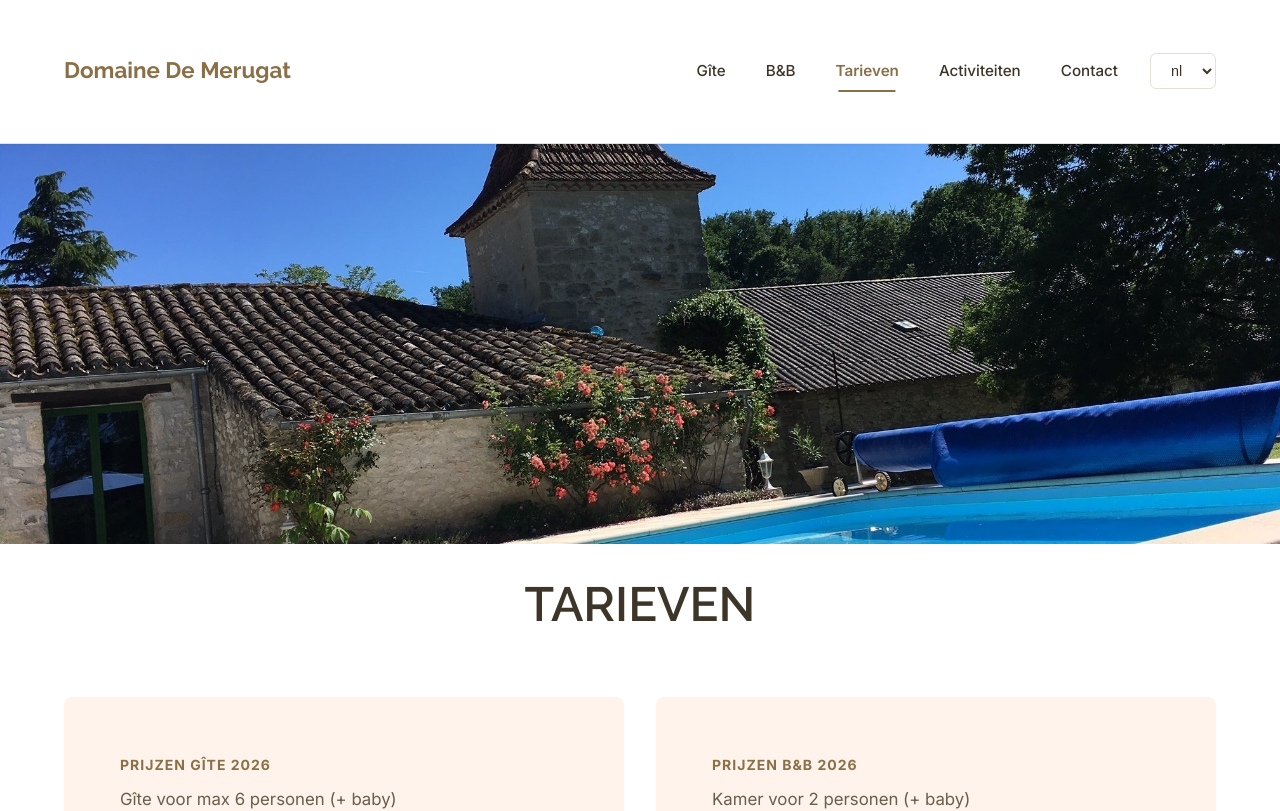
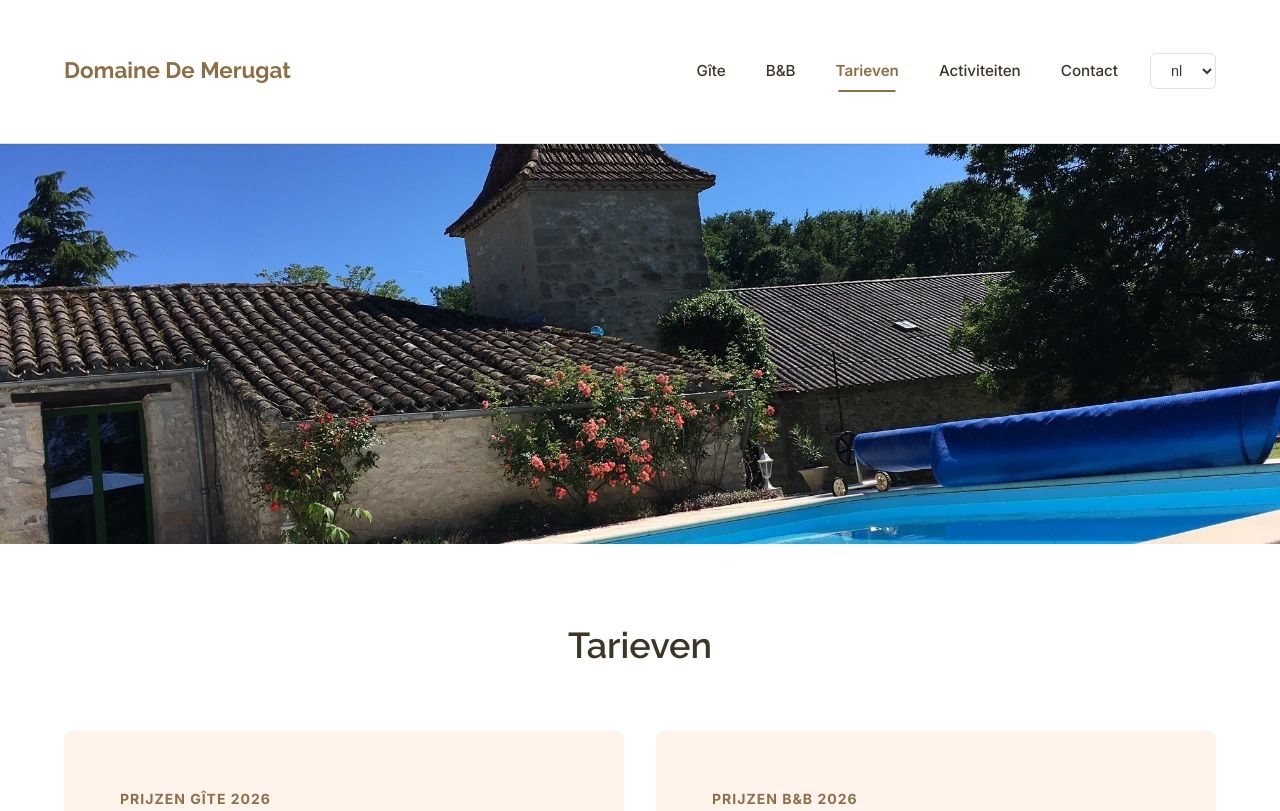
Before and after one commit to michvane/domaine-de-merugat, a Next.js app: page /tariffs in a window 1280 px wide. Shown: the top 811 px of the page. Built offline with nearby package versions, Linux system fonts and the light colour scheme; a web font is replaced by a local one.

Commit message:
Fix titles

```diff
--- a/components/Atoms/AnimatedSection/index.tsx
+++ b/components/Atoms/AnimatedSection/index.tsx
@@ -45,8 +45,8 @@ const AnimatedSection: React.FC<AnimatedSectionProps> = ({
         }
       },
       {
-        threshold: 0.1,
-        rootMargin: '0px 0px -50px 0px',
+        threshold: 0.01,
+        rootMargin: window.innerWidth < 768 ? '200px 0px 0px 0px' : '0px 0px -50px 0px',
       }
     )
 
@@ -85,11 +85,11 @@ const AnimatedWrapper = styled.div<{
     if (!props.$isVisible) {
       switch (props.$direction) {
         case 'up':
-          return 'translateY(30px)'
+          return 'translateY(20px)'
         case 'left':
-          return 'translateX(-30px)'
+          return 'translateX(-20px)'
         case 'right':
-          return 'translateX(30px)'
+          return 'translateX(20px)'
         default:
           return 'none'
       }
@@ -100,6 +100,24 @@ const AnimatedWrapper = styled.div<{
     transform ${props => props.$duration}s ease-out;
   transition-delay: ${props => props.$delay}s;
   will-change: opacity, transform;
+
+  @media (max-width: 768px) {
+    transform: ${props => {
+      if (!props.$isVisible) {
+        switch (props.$direction) {
+          case 'up':
+            return 'translateY(15px)'
+          case 'left':
+            return 'translateX(-15px)'
+          case 'right':
+            return 'translateX(15px)'
+          default:
+            return 'none'
+        }
+      }
+      return 'translateY(0) translateX(0)'
+    }};
+  }
 
   /* Respect user's motion preferences */
   @media (prefers-reduced-motion: reduce) {
--- a/pages/tariffs.tsx
+++ b/pages/tariffs.tsx
@@ -55,19 +55,24 @@ const Tariffs: NextPage = () => {
 }
 
 const PageTitle = styled.h1`
-  font-size: 2rem;
+  font-size: 1.75rem;
+  margin-top: 2rem;
   margin-bottom: 2rem;
   text-align: center;
   color: ${colors.text.primary};
   font-family: 'Raleway', sans-serif;
+  text-transform: none;
+  font-weight: 600;
 
   @media (min-width: ${mq.mobile}) {
-    font-size: 2.5rem;
+    font-size: 2rem;
+    margin-top: 2.5rem;
     margin-bottom: 3rem;
   }
 
   @media (min-width: ${mq.tablet}) {
-    font-size: 3rem;
+    font-size: 2.25rem;
+    margin-top: 3rem;
     margin-bottom: 4rem;
   }
 `
--- a/translations/fr/common.json
+++ b/translations/fr/common.json
@@ -72,7 +72,7 @@
   },
   "tarrifs": {
     "title": "Tarifs - Domaine De Merugat",
-    "tarrifs": "TARIFS",
+    "tarrifs": "Tarifs",
     "price-gite": "PRIX GÎTE 2026",
     "block1": "<p>Gîte maximum pour 6 personnes (+ bébé)</p><strong>Basse saison du 28/3/2026 au 29/5/2026 et du 26/9/2026 au 31/10/2026</strong><p>Week-end : de 300 € à 450 € (2 ou 3 nuits)<br />Mid-week : 550 € (4 nuits)<br />Semaine : 850 €<br />Forfait ménage en fin séjour : 75 €</p><strong>Mi-saison du 30/5/2026 au 3/7/2026 et du 29/8/2026 au 25/9/2026</strong><p>Week-end : de 340 € à 510 € (2 ou 3 nuits)<br />Mid-week : 600 € (4 nuits)<br />Semaine : 990 €<br />Forfait ménage en fin séjour : 75 €</p><strong>Haute saison du 4/7/2026 au 28/8/2026</strong><p>En haute saison seulement avec arrivée et départ le samedi<br />Semaine : 1200 €<br />Forfait ménage en fin séjour : 75 €</p><p>Non compris: Taxe de séjour : 0.88 € p.p/nuit pour les personnes + 18 ans. Le ménage de fin de séjour et la taxe de séjour sont à régler en espèces sur place.</p><p>Petit déjeuner:<br />De 0 à 5 ans : gratuit<br />De 5 à 12 ans : 10 €<br />A partir de 13 ans : 15 €</p><p>Arrivée : à partir de 16h. Le gîte doît être libéré le jour du départ au plus tard à 10h.</p><p>Caution : 250 € à régler en espèces à l'arrivée.<br />Acompte : 50% du loyer total à payer dans les 7 jours suivant la réservation. La réservation est définitive après réception de l'acompte. Le solde doît être réglé au plus tard 8 semaines avant l'arrivée.</p><p>Nous n'acceptons pas les cartes de paiement.</p>",
     "price-bnb": "PRIX CHAMBRE D'HÔTES 2026",
--- a/translations/nl/common.json
+++ b/translations/nl/common.json
@@ -72,7 +72,7 @@
   },
   "tarrifs": {
     "title": "Tarieven - Domaine De Merugat",
-    "tarrifs": "TARIEVEN",
+    "tarrifs": "Tarieven",
     "price-gite": "PRIJZEN GÎTE 2026",
     "block1": "<p>Gîte voor max 6 personen (+ baby)</p><strong>Laagseizoen van 28/3/2026 tot 29/5/2026 en van 26/9/2026 tot 31/10/2026</strong><p>Weekend: 300€ tot 450€ (2 of 3 nachten)<br />Midweek: 550€ (4 nachten)<br />Week: 850€<br />Eindschoonmaak : 75€</p><strong>Middenseizoen van 30/5/2026 tot 3/7/2026 en van 29/8/2026 tot 25/9/2026</strong><p>Weekend: 340€ tot 510€ (2 of 3 nachten)<br />Midweek: 600€ (4 nachten)<br />Week: 990€<br />Eindschoonmaak: 75€</p><strong>Hoogseizoen van 4/7/2026 tot 28/8/2026</strong><p>Enkel te boeken met aankomst en vertrek op zaterdag<br />Week: 1200€<br />Eindschoonmaak : 75€</p><p>Onze prijzen zijn exclusief toeristentaks: 1.44 € p.p/nacht voor +18 jaar. De eindschoonmaak en toeristentaks worden ter plaatse cash afgerekend.</p><p>Ontbijt:<br />Tot 5 jaar gratis<br />Van 5-12 jaar: 10 €<br />Vanaf 13 jaar: 15 €</p><p>Aankomst vanaf 16 uur, bij vertrek dient de gîte vrij te zijn om 10 uur.</p><p>Waarborg: 250 € cash te betalen bij aankomst.<br />Voorschot: 50% van de totale huurprijs te betalen binnen de 7 dagen na reservering. Boeking is definitief na ontvangst van het voorschot. Het saldo dient betaald te worden uiterlijk 8 weken voor aankomst.</p><p>Wij aanvaarden geen betaalkaarten.</p>",
     "price-bnb": "PRIJZEN B&B 2026",
```
Also changed, not shown: pages/activities.tsx (+8 -3 lines).
